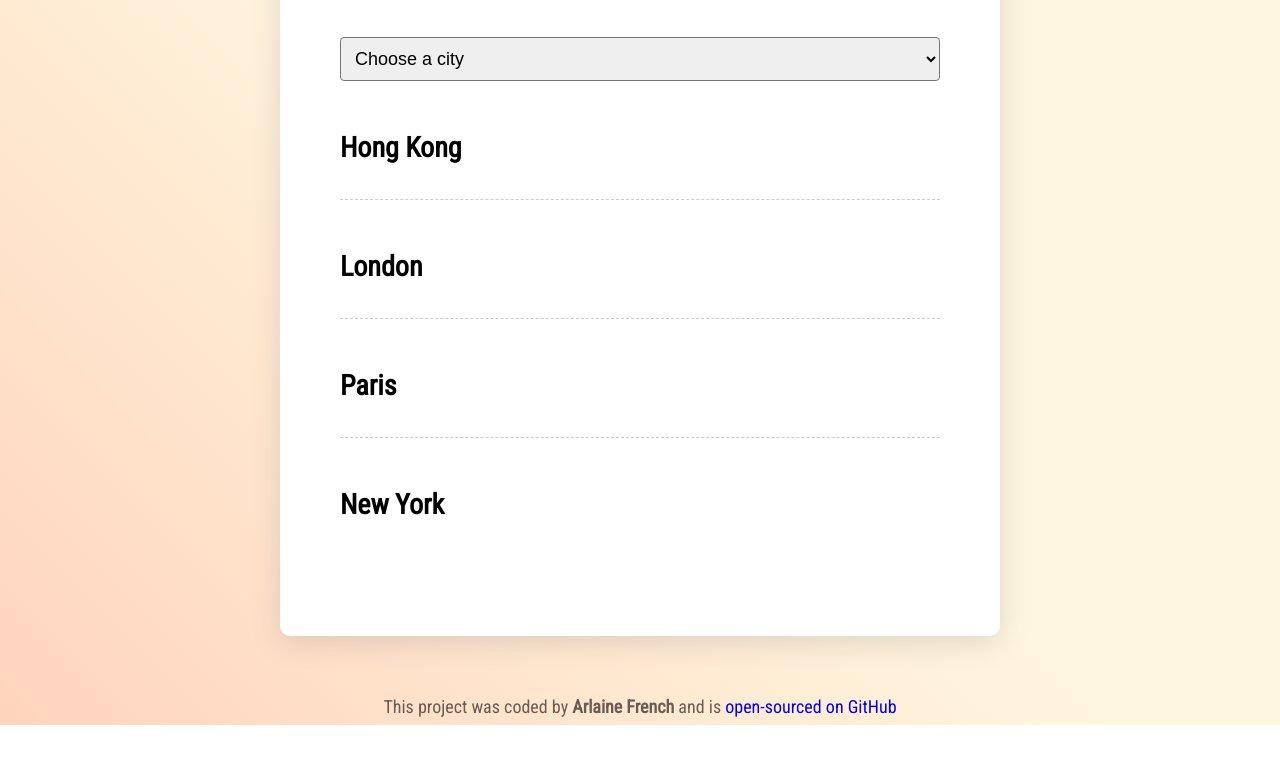
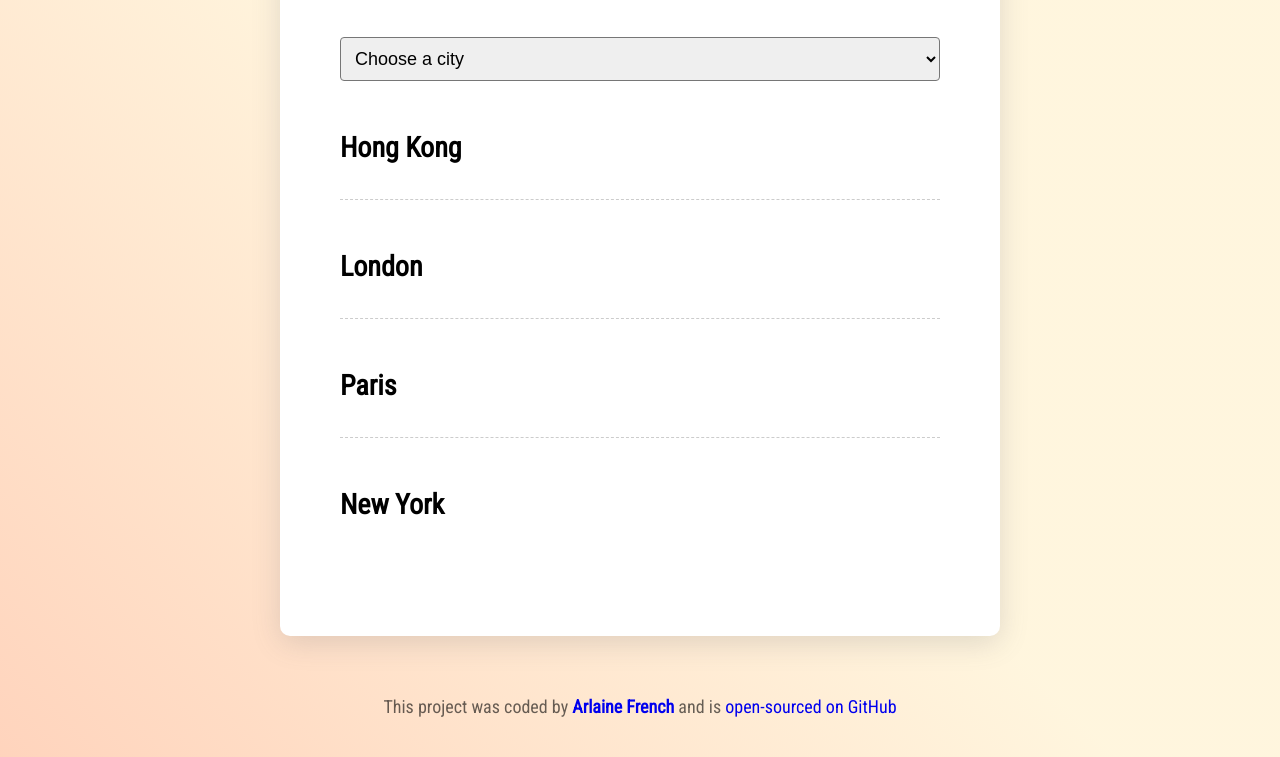
Before and after one commit to Arlaines/world-clock, a plain HTML site: page index.html in a window 1280 px wide. Shown: the part 236-993 px from the top of the page. Before the commit the page ends 961 px from the top, so only its background shows below. Drawn offline with nearby package versions, Linux system fonts and the light colour scheme; a script that the page names is missing.

Commit message:
addition of link to linkedin account

```diff
--- a/css/style.css
+++ b/css/style.css
@@ -64,6 +64,7 @@ footer {
   font-size: 18px;
   color: rgba(0, 0, 0, 0.6);
   font-family: "Roboto Condensed", sans-serif;
+  margin-bottom: 40px;
 }
 a {
   text-decoration: none;
--- a/index.html
+++ b/index.html
@@ -81,7 +81,15 @@
       </div>
     </div>
     <footer>
-      This project was coded by <strong>Arlaine French</strong> and is
+      This project was coded by
+      <strong
+        ><a
+          href="https://linkedin.com/in/arlaine-stanley-43108b143"
+          target="_blank"
+          >Arlaine French</a
+        ></strong
+      >
+      and is
       <a href="https://github.com/Arlaines/world-clock" target="_blank"
         >open-sourced on GitHub</a
       >
```
